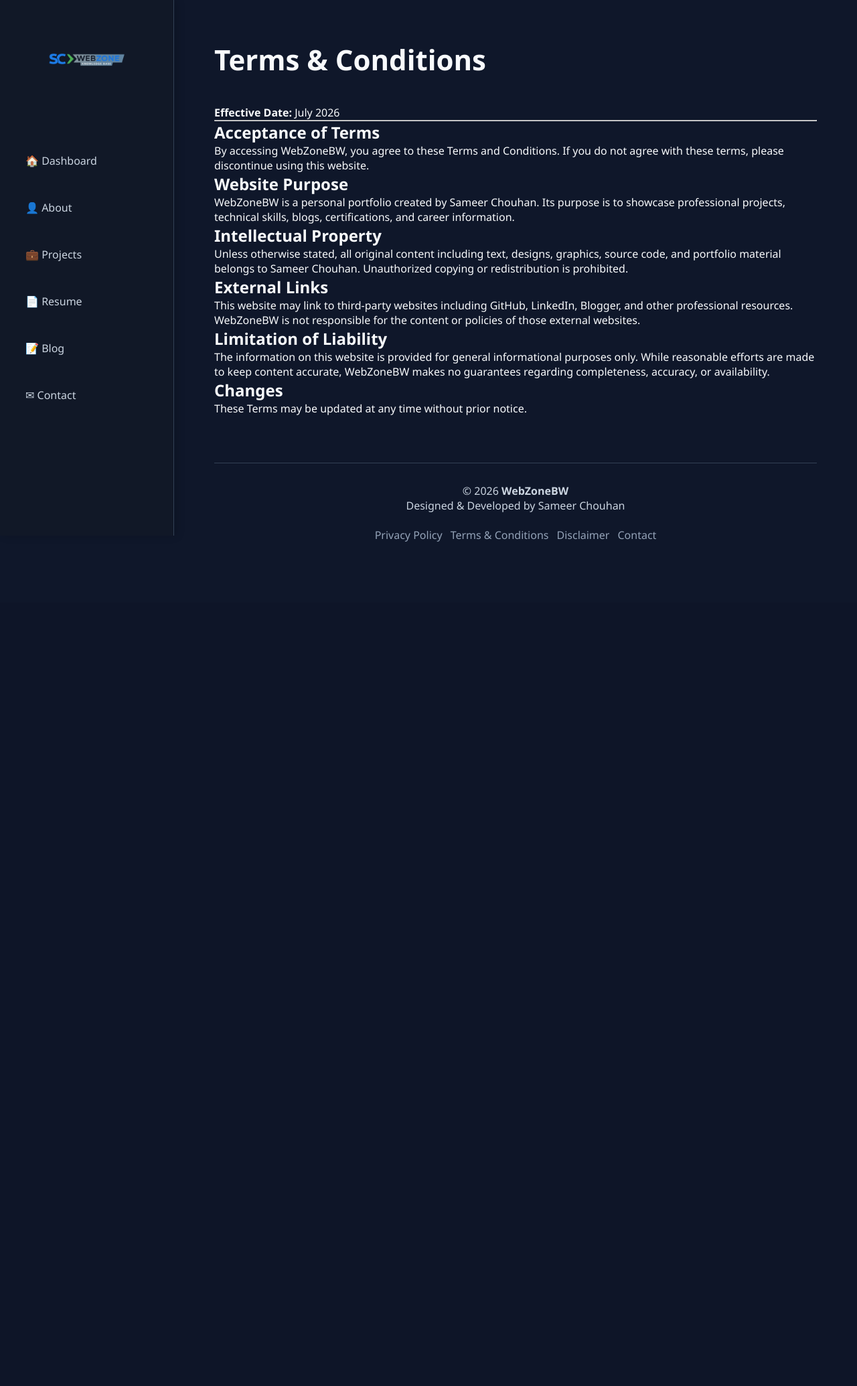
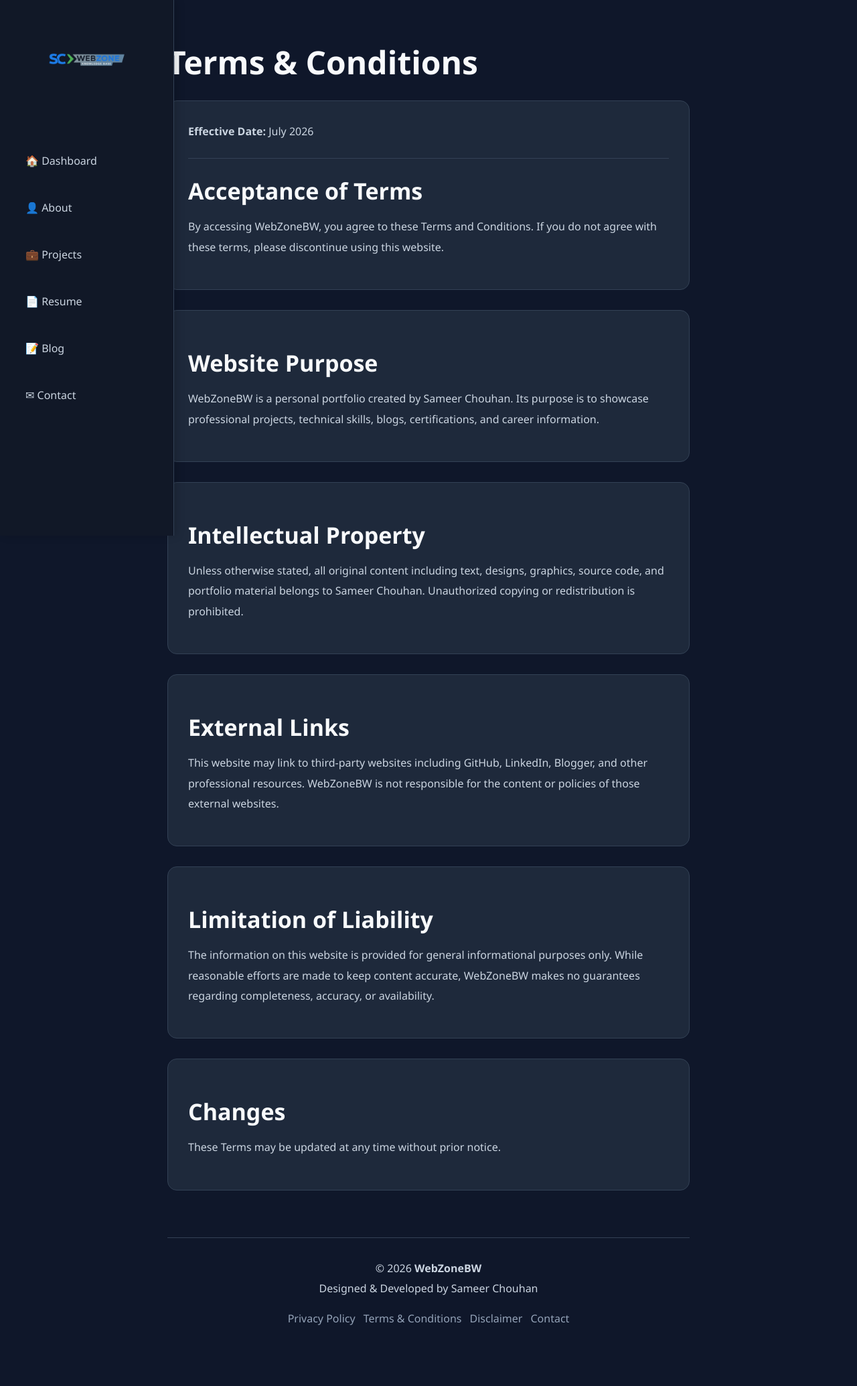
Before and after one commit to samchouhan1107-prog/webzonebw, a PHP site: page /terms.html in a window 1280 px wide. Shown: the whole page at 67% size. Before the commit the page ends 809 px from the top, so only its background shows below. Run offline with PHP 8.4, Linux system fonts and the light colour scheme.

Commit message:
save all change and apply

```diff
--- a/css/style.css
+++ b/css/style.css
@@ -556,34 +556,78 @@ form .btn{
 
 .legal-page{
 
-    max-width:1000px;
+    max-width:900px;
 
-    margin:auto;
-
-    padding:60px 30px;
+    margin:0 auto;
 
 }
 
+.legal-page section{
+
+
+    background:#1E293B;
+
+    padding:30px;
+
+    border-radius:14px;
+
+    margin-bottom:30px;
+
+    border:1px solid #334155;
+
+}
+
+
 .legal-page h1{
 
-    margin-bottom:20px;
+    font-size:48px;
+
+    margin-bottom:25px;
 
 }
 
 .legal-page h2{
 
-    margin-top:35px;
+    font-size:34px;
+
+    margin-bottom:15px;
+
+    margin-top:25px;
+
+    color:#F8FAFC;
 
 }
 
 .legal-page p{
 
-    line-height:1.8;
+    line-height:1.9;
+
+    margin-bottom:18px;
+
+    color:#CBD5E1;
 
 }
 
 .legal-page ul{
 
-    margin-left:25px;
+    margin:20px 0 20px 35px;
 
 }
+
+.legal-page li{
+
+    margin-bottom:12px;
+
+    color:#CBD5E1;
+
+}
+
+.legal-page hr{
+
+    border:none;
+
+    border-top:1px solid #334155;
+
+    margin:25px 0;
+
+}
--- a/privacy.html
+++ b/privacy.html
@@ -60,7 +60,7 @@
          Main Content
     =========================== -->
 
-    <main class="main-content">
+    <main class="main-content legal-page">
 
         <header class="top-header">
 
--- a/terms.html
+++ b/terms.html
@@ -47,7 +47,7 @@ content="Sameer Chouhan">
 
 </aside>
 
-<main class="main-content">
+<main class="main-content legal-page">
 
 <header class="top-header">
 
```
